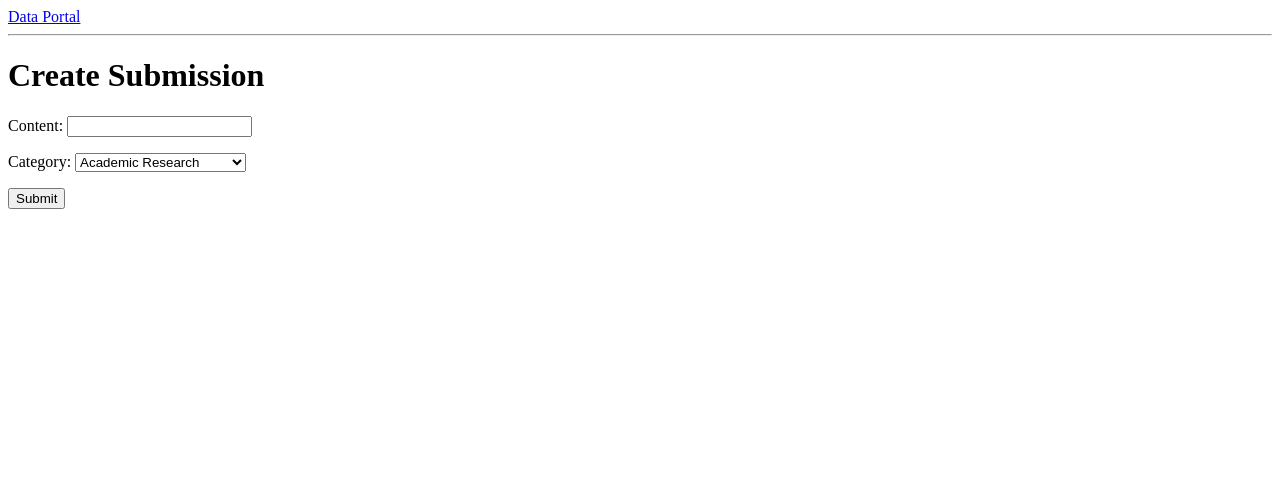
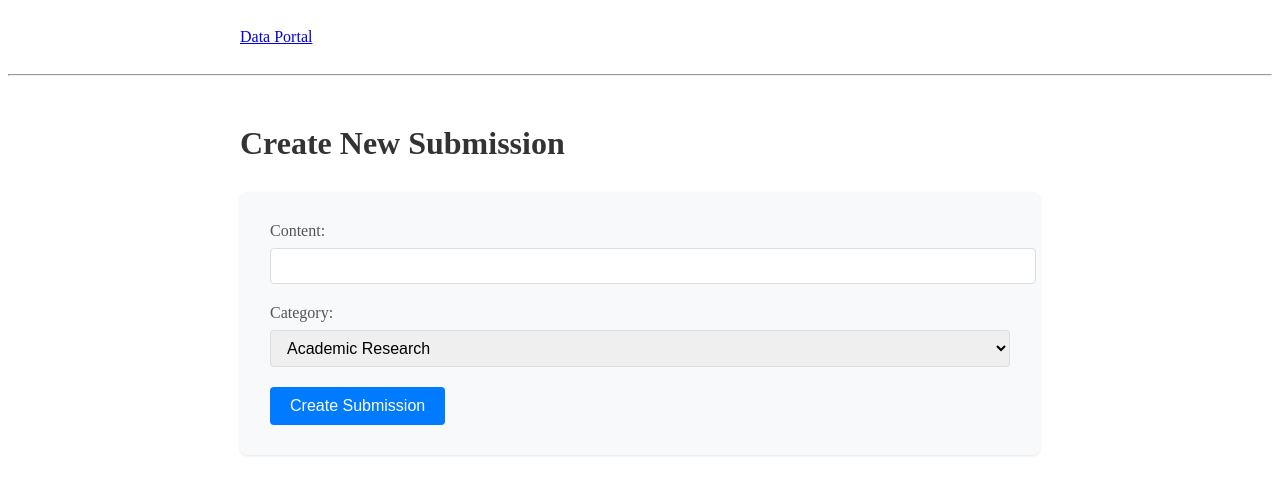
Before and after one commit to TharHtet236401/intern_task1, a Django app: page /create/ in a window 1280 px wide. Shown: the top 495 px of the page. Run offline with Django 5.2, Linux system fonts and the light colour scheme.

Commit message:
Improve create submission template with enhanced styling and layout

```diff
--- a/submissions/templates/submissions/create-submission.html
+++ b/submissions/templates/submissions/create-submission.html
@@ -1,11 +1,86 @@
 {% extends 'main.html' %}
 
 {% block content %}
-<h1>Create Submission</h1>
+<div class="container">
+    <h1>Create New Submission</h1>
 
-<form method="post" action="{% url 'create_submission' %}">
-    {{ form.as_p }}
-    <button type="submit">Submit</button>
-</form>
+    <div class="form-container">
+        <form method="POST">
+            {% csrf_token %}
+            <div class="form-group">
+                <label for="{{ form.content.id_for_label }}">Content:</label>
+                {{ form.content }}
+            </div>
+            <div class="form-group">
+                <label for="{{ form.category.id_for_label }}">Category:</label>
+                {{ form.category }}
+            </div>
+            <button type="submit" class="submit-btn">Create Submission</button>
+        </form>
+    </div>
+</div>
 
+<style>
+    .container {
+        padding: 20px;
+        max-width: 800px;
+        margin: 0 auto;
+    }
+
+    h1 {
+        color: #333;
+        margin-bottom: 30px;
+    }
+
+    .form-container {
+        background-color: #f8f9fa;
+        padding: 30px;
+        border-radius: 8px;
+        box-shadow: 0 1px 3px rgba(0,0,0,0.1);
+    }
+
+    .form-group {
+        margin-bottom: 20px;
+    }
+
+    label {
+        display: block;
+        margin-bottom: 8px;
+        color: #555;
+        font-weight: 500;
+    }
+
+    input[type="text"],
+    select {
+        width: 100%;
+        padding: 8px 12px;
+        border: 1px solid #ddd;
+        border-radius: 4px;
+        font-size: 16px;
+    }
+
+    .submit-btn {
+        background-color: #007bff;
+        color: white;
+        padding: 10px 20px;
+        border: none;
+        border-radius: 4px;
+        cursor: pointer;
+        font-size: 16px;
+        transition: background-color 0.3s ease;
+    }
+
+    .submit-btn:hover {
+        background-color: #0056b3;
+    }
+
+    /* Style for Django form errors */
+    .errorlist {
+        color: #dc3545;
+        list-style: none;
+        padding: 0;
+        margin: 5px 0;
+        font-size: 14px;
+    }
+</style>
 {% endblock %}
```
Also changed, not shown: submissions/templates/submissions/home.html (+24 -1 lines), db.sqlite3.
